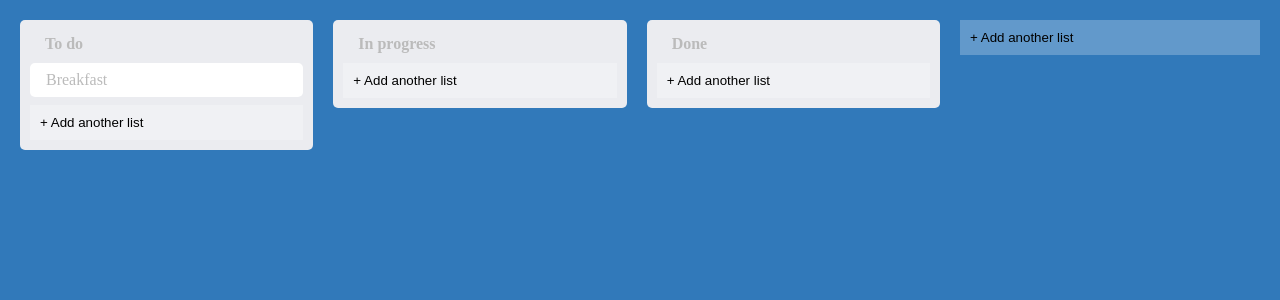
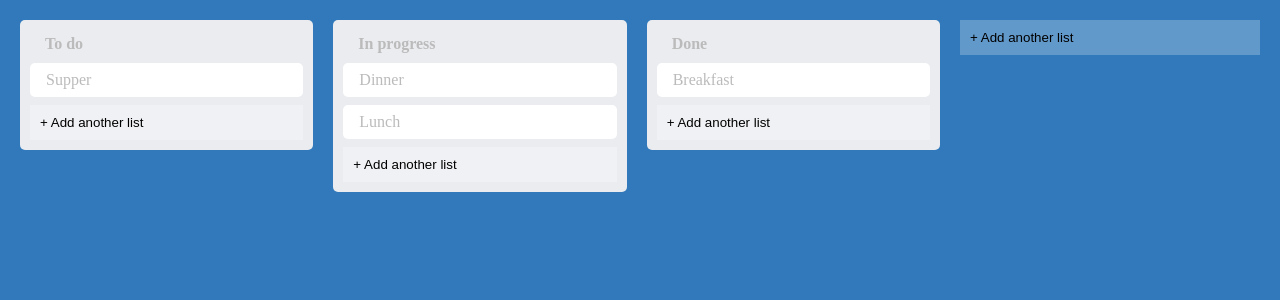
Before and after one commit to HerrWallace/Trello-clone, a React (Create React App) app: page / in a window 1280 px wide. Shown: the top 300 px of the page. Built offline with nearby package versions, Linux system fonts and the light colour scheme.

Commit message:
feat: implement AppState Context

```diff
--- a/src/App.tsx
+++ b/src/App.tsx
@@ -1,16 +1,17 @@
 import { AppContainer } from './styles'
 import { Column } from './Column';
-import { Card } from './Card';
 import { AddNewItem } from './AddNewItem';
+import { useAppState } from './state/AppStateContext';
+
 
 export const App = () => {
+  const { lists } = useAppState()
+
   return (
     <AppContainer>
-      <Column text='To do'>
-        <Card text='Breakfast' />
-      </Column>
-      <Column text='In progress'/>
-      <Column text='Done'/>
+      {lists.map(list => (
+        <Column text={list.text} key={list.id} id={list.id} />
+      ))}
       <AddNewItem itemAdd={alert} />
     </AppContainer>
   )
--- a/src/Card.tsx
+++ b/src/Card.tsx
@@ -1,7 +1,8 @@
 import { CardContainer } from './styles'
 
 type CardProps = {
-  text: string
+  text: string,
+  id: string
 }
 
 export const Card = ({ text }: CardProps) => {
--- a/src/Column.tsx
+++ b/src/Column.tsx
@@ -1,17 +1,25 @@
 import { AddNewItem } from './AddNewItem';
 import { ColumnContainer, ColumnTitle } from './styles';
+import { Card } from './Card';
+import { useAppState } from './state/AppStateContext';
 
 
 type ColumnProps = {
   text: string,
-  children?: React.ReactNode
+  id: string,
 }
 
-export const Column = ({ text, children }: ColumnProps) => {
+export const Column = ({ text, id }: ColumnProps) => {
+  const { getTasksByListId } = useAppState()
+
+  const tasks = getTasksByListId(id)
+debugger
   return (
     <ColumnContainer>
       <ColumnTitle>{text}</ColumnTitle>
-      {children}
+      {tasks.map(task => (
+        <Card text={task.text} key={task.id} id={task.id} />
+      ))}
       <AddNewItem itemAdd={alert}/>
     </ColumnContainer>
   )
--- a/src/index.tsx
+++ b/src/index.tsx
@@ -2,6 +2,7 @@
 import ReactDOM from 'react-dom/client';
 import './index.css';
 import { App } from './App';
+import { AppStateProvider } from './state/AppStateContext';
 
 
 const root = ReactDOM.createRoot(
@@ -9,6 +10,8 @@
 );
 root.render(
   <React.StrictMode>
-    <App />
+    <AppStateProvider>
+      <App />
+    </AppStateProvider>
   </React.StrictMode>
 );
--- a/src/state/AppStateContext.tsx
+++ b/src/state/AppStateContext.tsx
@@ -1,4 +1,4 @@
-// Context
+import { createContext, useContext } from 'react'
 
 type Task = {
   id: string,
@@ -14,6 +14,13 @@
 export type AppState = {
   lists: List[]
 }
+
+type AppStateContextProps = {
+  lists: List[],
+  getTasksByListId(id: string): Task[]
+}
+
+const AppStateContext = createContext({} as AppStateContextProps)
 
 const appData: AppState = {
   lists: [
@@ -34,6 +41,25 @@
     }
   ]
 }
-// List & Task -> BLL;
-// Column & Card(item) -> UI;
-export {};
+
+type AppStateProviderProps = {
+  children: React.ReactNode
+}
+
+export const AppStateProvider = ({ children }: AppStateProviderProps) => {
+  const { lists }  = appData
+
+
+  const getTasksByListId = (id: string) => {
+    return lists.find((list) => list.id === id)?.tasks || []
+  }
+  return (
+    <AppStateContext.Provider value={{ lists, getTasksByListId }}>
+      {children}
+    </AppStateContext.Provider>
+  )
+}
+
+export const useAppState = () => {
+  return useContext(AppStateContext)
+}
```
